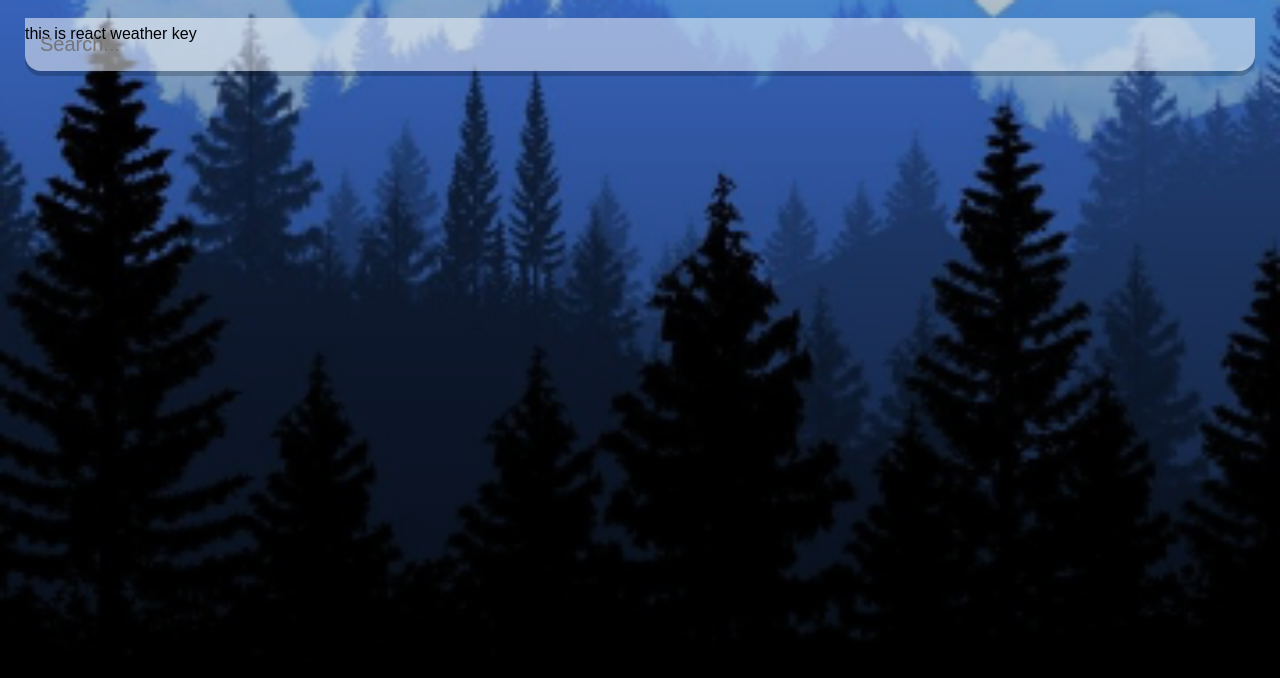
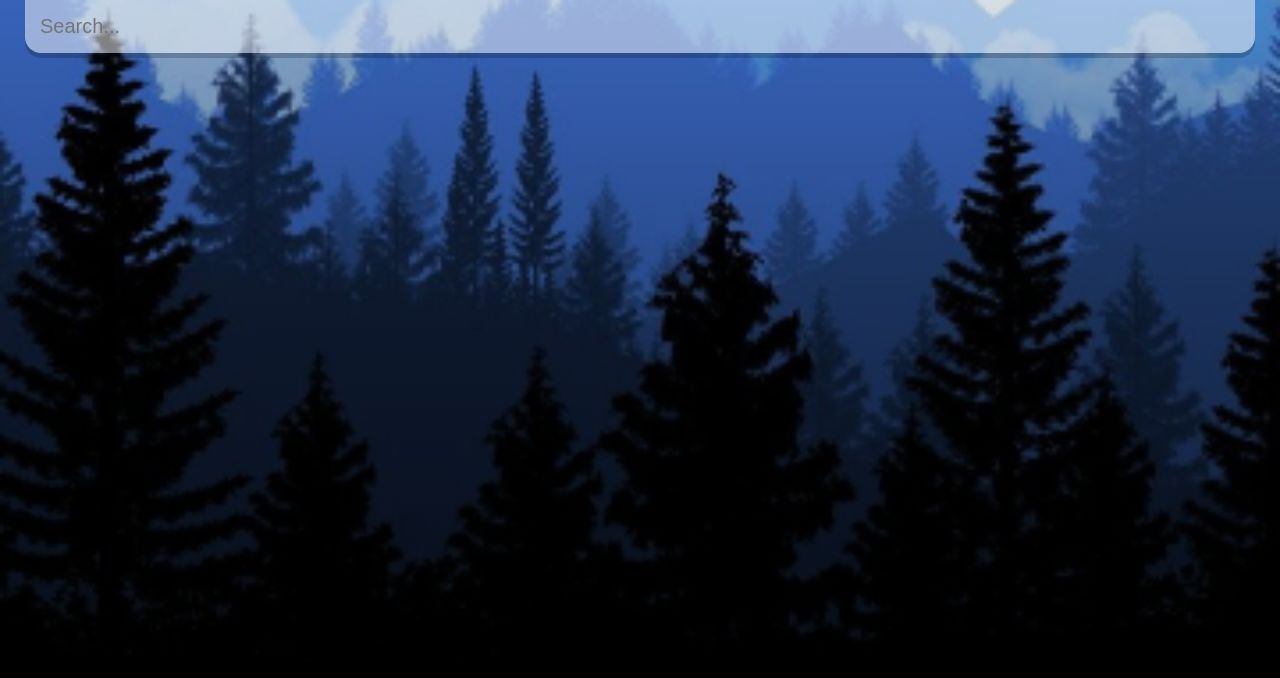
Before and after one commit to Don-Stevenson/weather-app, a React (Create React App) app: page / in a window 1280 px wide. Shown: the top 678 px of the page. Built offline with nearby package versions, Linux system fonts and the light colour scheme.

Commit message:
update readme

```diff
--- a/package.json
+++ b/package.json
@@ -14,8 +14,8 @@
   },
   "scripts": {
     "start": "env-cmd .env.development react-scripts start",
-    "build": "env-cmd .env.production react-scripts build",
-    "test": "env-cmd .env.development react-scripts test",
+    "build": "react-scripts build",
+    "test": "react-scripts test",
     "eject": "react-scripts eject"
   },
   "eslintConfig": {
--- a/src/App.js
+++ b/src/App.js
@@ -1,5 +1,4 @@
 import React, { useState } from "react";
-
 
 const api = {
   key: process.env.REACT_WEATHER_KEY,
@@ -17,7 +16,8 @@ function App() {
         .then(result => {
           setWeather(result);
           setQuery("");
-          console.log("weather key is", process.env.REACT_WEATHER_KEY);
+          console.log("weather url is ", api.base)
+          console.log("weather key is", weatherNow);
         });
     }
   };
@@ -65,8 +65,7 @@ function App() {
       }
     >
       <main>
-        <div className="App"> this is react weather key {process.env.REACT_WEATHER_KEY} </div>
-        <div className="search-box">
+         <div className="search-box">
           <input
             type="text"
             className="search-bar"
```
Also changed, not shown: 1 other file (tests, documents, lock files or other folders).
